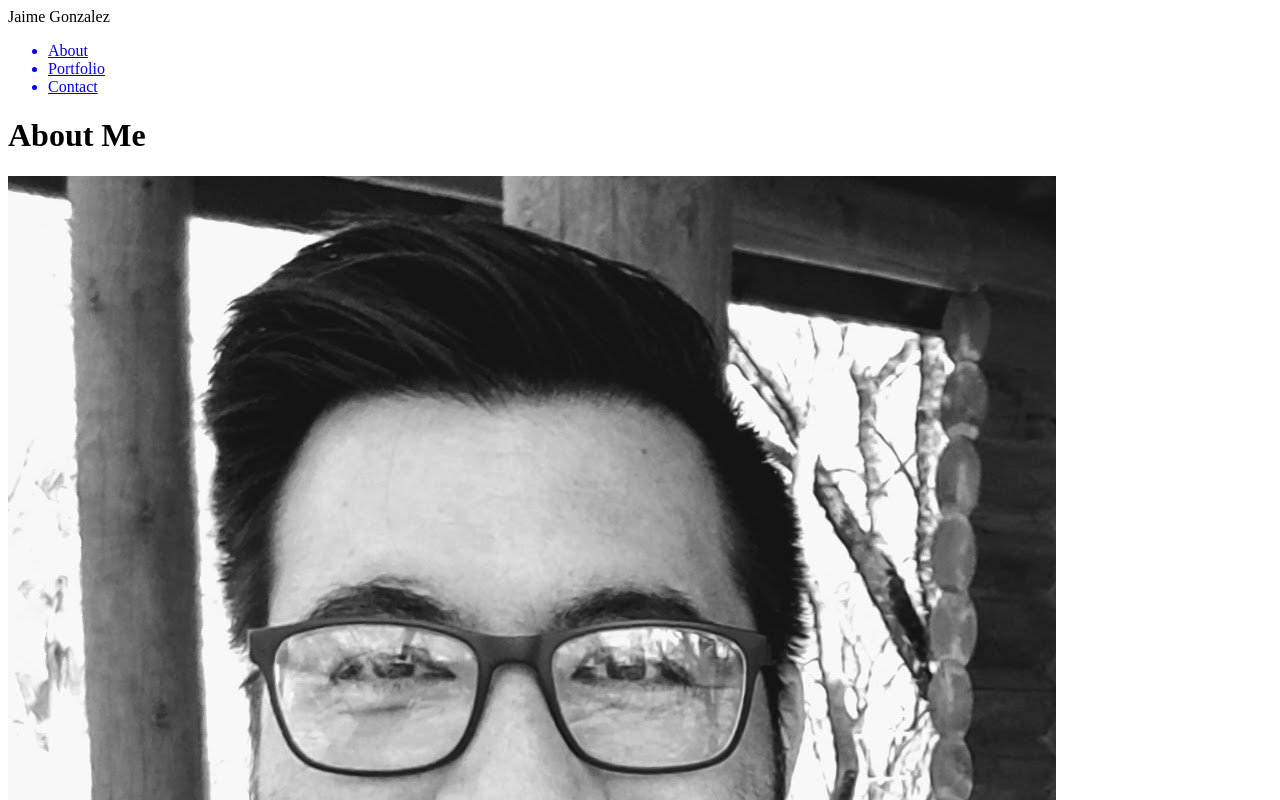
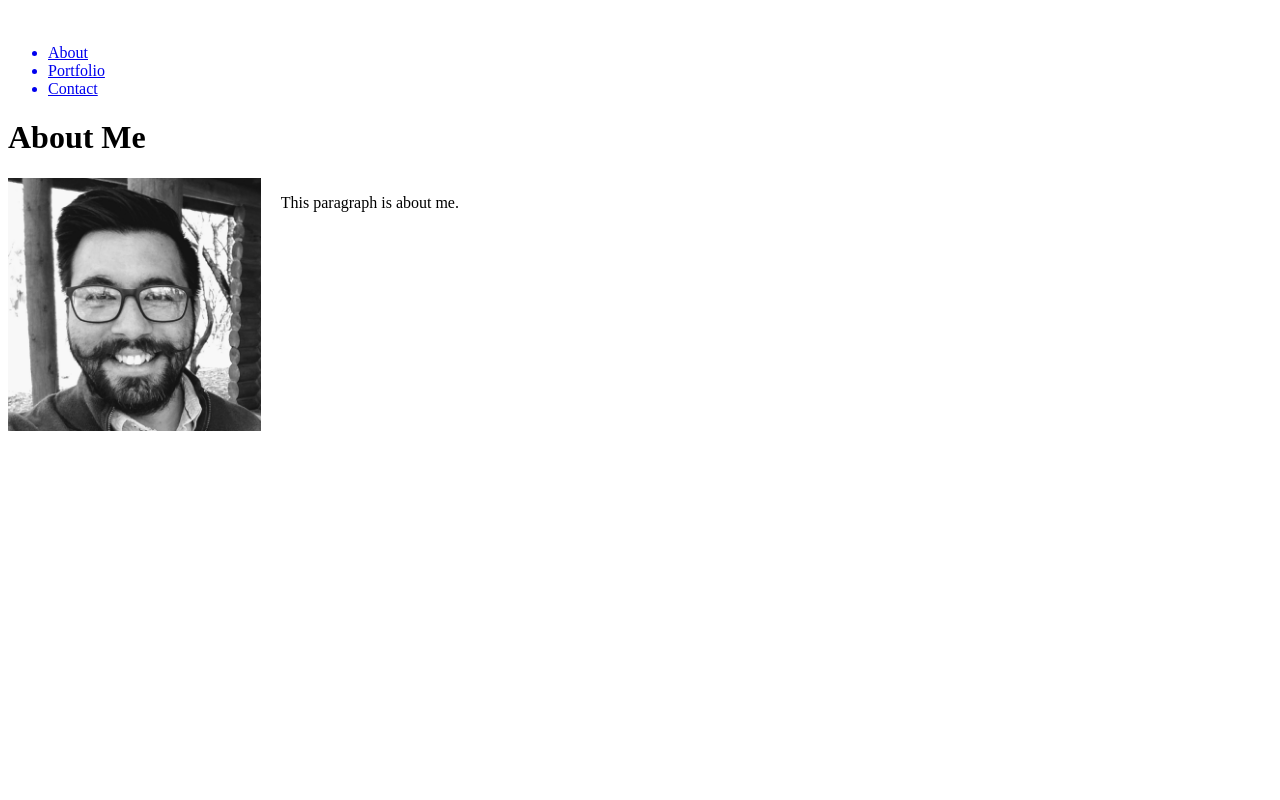
Before and after one commit to CurlyJoe71/Basic-Portfolio, a plain HTML site: page index.html in a window 1280 px wide. Shown: the top 800 px of the page. Drawn offline with Linux system fonts and the light colour scheme; files whose address does not match are found by name.

Commit message:
updated files

```diff
--- a/assets/css/style.css
+++ b/assets/css/style.css
@@ -0,0 +1,19 @@
+header div.logo {
+    height: 20px;
+    background-color: #ffffff;
+    color: white;
+}
+
+.profile_pic {
+    display: block;
+    margin-left: auto;
+    margin-right: auto;
+    width: 20%;
+    float: left;
+}
+
+.main p {
+    display: block;
+    float: left;
+    padding-left: 20px;
+}
--- a/index.html
+++ b/index.html
@@ -1,6 +1,7 @@
 <!DOCTYPE html>
 <html lang="en">
 <head>
+    <link rel="stylesheet" type="text/css" href="assets/css/style.css">
     <meta charset="UTF-8">
     <meta name="viewport" content="width=device-width, initial-scale=1.0">
     <meta http-equiv="X-UA-Compatible" content="ie=edge">
@@ -21,7 +22,7 @@
 <body>
     <div class="main">
         <h1>About Me</h1>
-        <img src="C:\Users\curly\uofa\repos\Basic-Portfolio\assets\images\jmgprofilepic.jpg" alt="My Profile Pic">
+        <img class="profile_pic" src="assets/images/jmgprofilepic.jpg" alt="My Profile Pic">
 
         <p>This paragraph is about me.</p>
 
```
